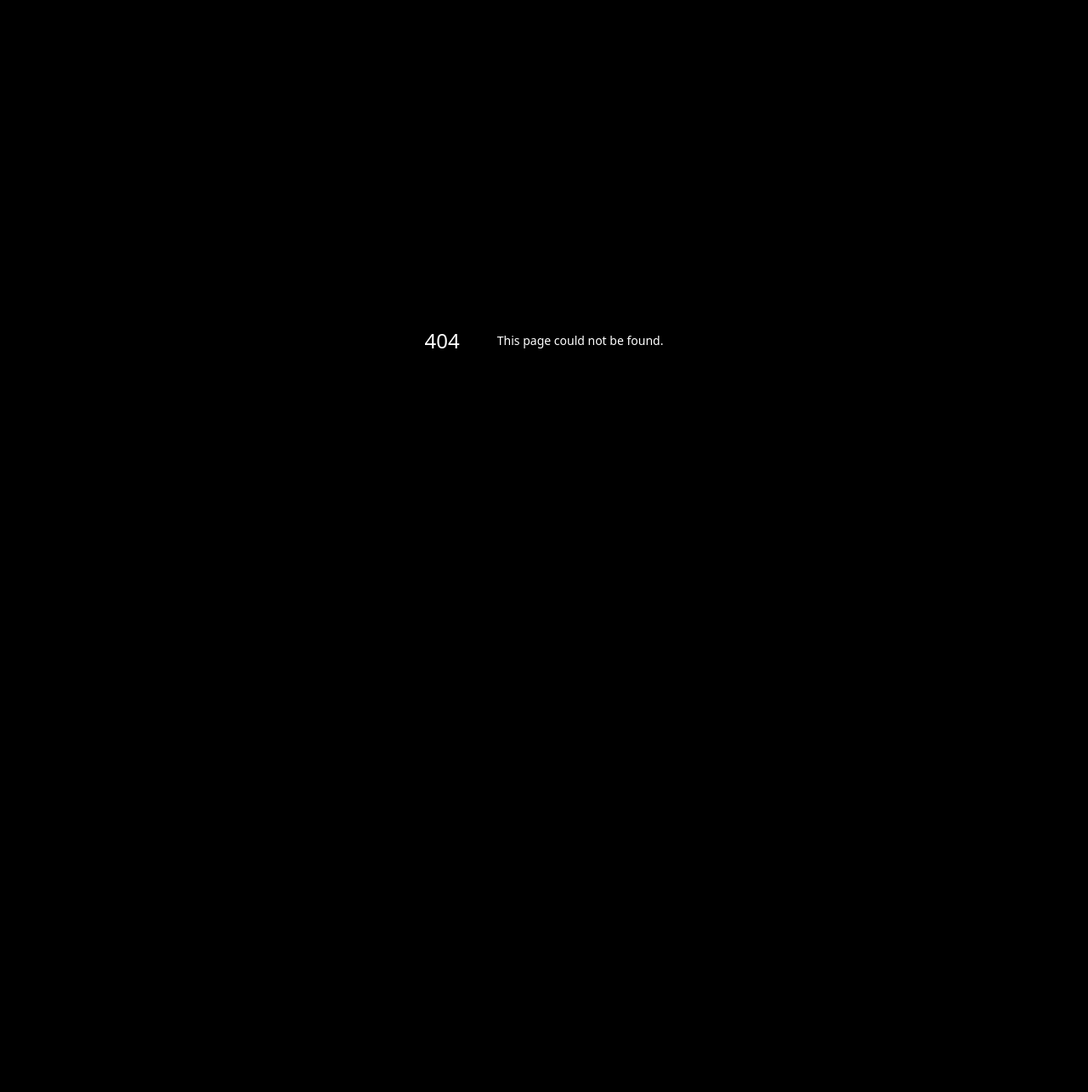
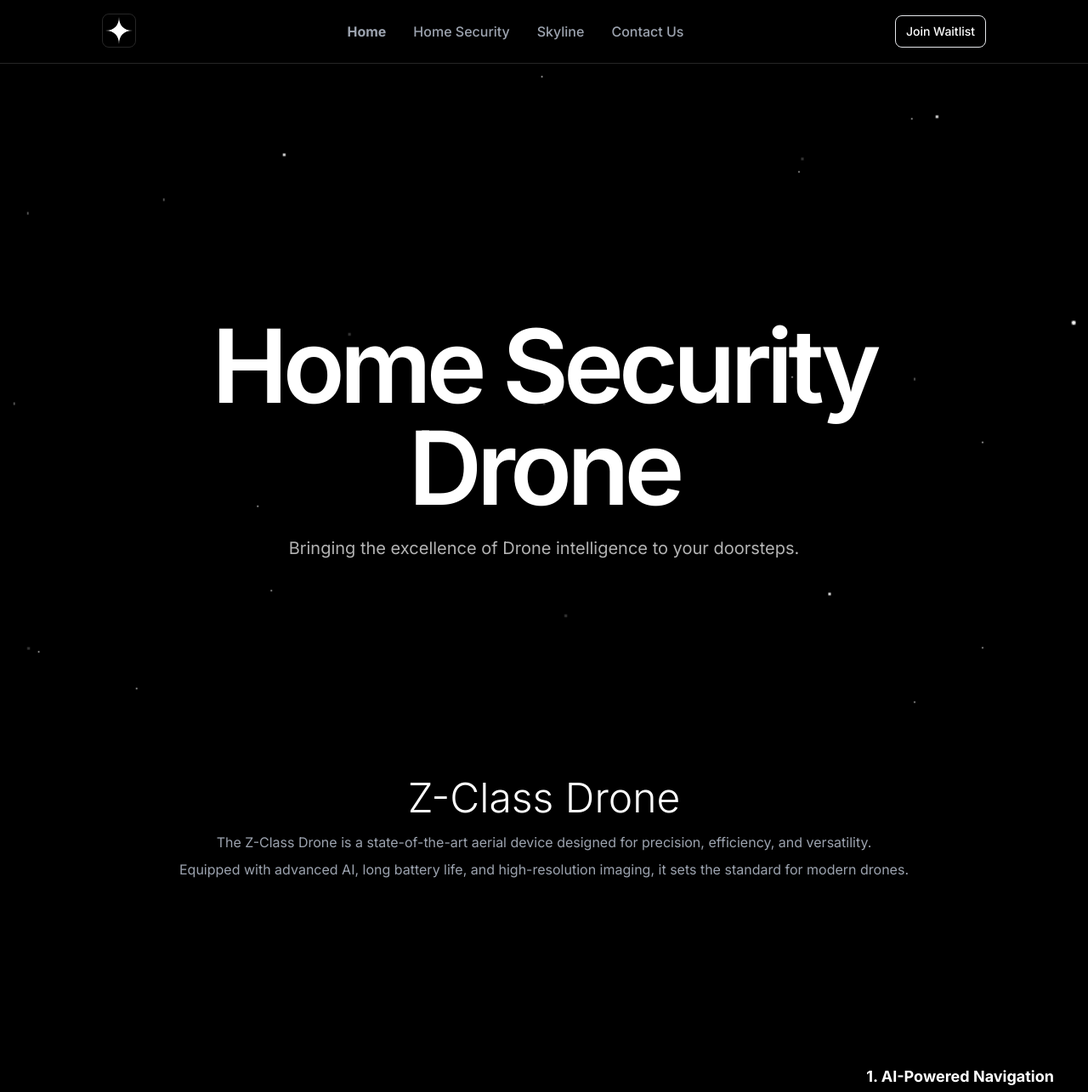
Before and after one commit to sasheshsingh/averon-website, a Next.js app: page /home-security in a window 1280 px wide. Before the commit this address had no page. Shown: the top 1285 px of the page at 85% size. Before the commit the page ends 800 px from the top, so only its background shows below. Built offline with nearby package versions, Linux system fonts and the light colour scheme; what tailwind-gradient-mask-image would draw is missing.

Commit message:
fix: added multiple components

```diff
--- /dev/null
+++ b/src/app/home-security/page.tsx
@@ -0,0 +1,35 @@
+import {Header} from "@/sections/Header";
+import {Hero} from "@/sections/Hero";
+import DescriptionCardLeft from "@/components/DescriptionCardLeft";
+import {BoardingVideo} from "@/components/BoardingVideo";
+import {BoardingImage} from "@/components/BoardingImage";
+import StylishCard from "@/components/StylishCard";
+
+export default function Main(){
+    return (
+        <div>
+            <Header />
+            <Hero
+                title="Home Security Drone"
+                paragraph="Bringing the excellence of Drone intelligence to your doorsteps."
+            />
+            <DescriptionCardLeft />
+            <BoardingVideo
+                video="http://commondatastorage.googleapis.com/gtv-videos-bucket/sample/BigBuckBunny.mp4"
+                title={undefined}
+                paragraph={undefined}
+            />
+                <StylishCard />
+                <BoardingImage
+                image="https://img.freepik.com/free-photo/3d-drone-flying-sunset-sea_1048-12782.jpg?t=st=1738013602~exp=1738017202~hmac=de8234f02684561e26aadc5773da041d3b48cb22a060e851dc9a87b44f8c50e5&w=1380"
+                title={undefined}
+                paragraph={undefined}
+            />
+            <BoardingImage
+                image="https://img.freepik.com/free-photo/3d-drone-flying-sunset-sea_1048-12782.jpg?t=st=1738013602~exp=1738017202~hmac=de8234f02684561e26aadc5773da041d3b48cb22a060e851dc9a87b44f8c50e5&w=1380"
+                title={undefined}
+                paragraph={undefined}
+            />
+        </div>
+);
+}
--- a/src/app/skyline/page.tsx
+++ b/src/app/skyline/page.tsx
@@ -10,7 +10,7 @@ export default function Main() {
     <div>
       <Header />
       <Hero
-        title="Home Security Drone"
+        title="Skyline"
         paragraph="Bringing the excellence of Drone intelligence to your doorsteps."
       />
         <DescriptionCards />
--- /dev/null
+++ b/src/components/DescriptionCardLeft.tsx
@@ -0,0 +1,85 @@
+// export default function DescriptionCardLeft() {
+//     return (
+//         <section className="bg-blue min-h-screen flex flex-col items-center justify-start text-white p-10">
+//             {/* First Div: Title and Paragraphs */}
+//             <div className="w-full text-center mb-36">
+//                 <h1 className="text-5xl font-light mb-4">Z class (written in ........ font)</h1>
+//                 <p className="text-gray-400 mb-2">
+//                     Lorem Ipsum is simply dummy text of the printing and typesetting industry.
+//                 </p>
+//                 <p className="text-gray-400 mb-8">
+//                     Lorem Ipsum is simply dummy text of the printing and typesetting industry.
+//                 </p>
+//             </div>
+//
+//             {/* Second Div: Image on the Left and Features on the Right */}
+//             <div className="flex flex-wrap justify-center w-full max-w-7xl gap-10 items-center">
+//                 <div className="w-[512px] h-[512px] bg-gray-400 overflow-hidden rounded-lg">
+//                     <img
+//                         src="https://camo.githubusercontent.com/c2fd2f94aa55544327fc8ed8901aedb2eec8e3535243452b43646eb8086efe1a/68747470733a2f2f796176757a63656c696b65722e6769746875622e696f2f73616d706c652d696d616765732f696d6167652d34342e6a7067"
+//                         alt="Placeholder Image"
+//                         className="w-full h-full object-cover"
+//                     />
+//                 </div>
+//                 <div className="flex- min-w-[300px]">
+//                     {[...Array(3)].map((_, i) => (
+//                         <div key={i} className="mb-6">
+//                             <h2 className="font-bold text-lg">{i + 1}. Feature {i + 1}</h2>
+//                             <p className="text-gray-400">
+//                                 Lorem Ipsum is simply dummy text of the printing and typesetting industry.
+//                             </p>
+//                         </div>
+//                     ))}
+//                 </div>
+//             </div>
+//         </section>
+//     );
+// }
+
+export default function DescriptionCardLeft() {
+    return (
+        <section className="bg-blue min-h-screen flex flex-col items-center justify-start text-white p-10">
+            {/* First Div: Title and Paragraphs */}
+            <div className="w-full text-center mb-36">
+                <h1 className="text-5xl font-light mb-4">Z-Class Drone</h1>
+                <p className="text-gray-400 mb-2">
+                    The Z-Class Drone is a state-of-the-art aerial device designed for precision, efficiency, and versatility.
+                </p>
+                <p className="text-gray-400 mb-8">
+                    Equipped with advanced AI, long battery life, and high-resolution imaging, it sets the standard for modern drones.
+                </p>
+            </div>
+
+            {/* Second Div: Image on the Left and Features on the Right */}
+            <div className="flex flex-wrap justify-center w-full max-w-7xl gap-10 items-center">
+                <div className="w-128 h-128 bg-gray-400 overflow-hidden rounded-lg">
+                    <img
+                        src="https://camo.githubusercontent.com/c2fd2f94aa55544327fc8ed8901aedb2eec8e3535243452b43646eb8086efe1a/68747470733a2f2f796176757a63656c696b65722e6769746875622e696f2f73616d706c652d696d616765732f696d6167652d34342e6a7067"
+                        alt="Z-Class Drone"
+                        className="w-full h-full object-cover"
+                    />
+                </div>
+                <div className="flex-1 min-w-[300px] text-right">
+                    <div className="mb-6 h-40 flex flex-col justify-center">
+                        <h2 className="font-bold text-lg">1. AI-Powered Navigation</h2>
+                        <p className="text-gray-400">
+                            The Z-Class Drone uses cutting-edge AI to autonomously navigate complex environments with precision.
+                        </p>
+                    </div>
+                    <div className="mb-6 h-40 flex flex-col justify-center">
+                        <h2 className="font-bold text-lg">2. High-Resolution Imaging</h2>
+                        <p className="text-gray-400">
+                            Capture stunning 4K aerial footage with its advanced imaging system, ideal for photography and surveillance.
+                        </p>
+                    </div>
+                    <div className="mb-6 h-40 flex flex-col justify-center">
+                        <h2 className="font-bold text-lg">3. Extended Battery Life</h2>
+                        <p className="text-gray-400">
+                            Enjoy up to 60 minutes of uninterrupted flight time, ensuring you cover more ground efficiently.
+                        </p>
+                    </div>
+                </div>
+            </div>
+        </section>
+    );
+}
--- a/src/sections/Header.tsx
+++ b/src/sections/Header.tsx
@@ -1,5 +1,4 @@
 import LogoIcon from "@/assets/logo.svg";
-import MenuIcon from "@/assets/icon-menu.svg";
 export const Header = () => {
   return (
     <header className="py-4 border-b border-white/15 top-0 z-10 bg-transparent">
@@ -19,13 +18,13 @@ export const Header = () => {
                 Home
               </a>
               <a
-                  href="/skyline"
+                  href="/home-security"
                   className=" text-gray-400 font-medium hover:text-white transition"
               >
-                Drone
+                Home Security
               </a>
               <a
-                  href="#"
+                  href="/skyline"
                   className="text-gray-400 font-medium hover:text-white transition"
               >
                 Skyline
@@ -39,9 +38,9 @@ export const Header = () => {
             </nav>
           </div>
           <div className="flex gap-4 items-center">
-            <button className="border py-2 px-3 rounded-lg font-medium text-sm">
+            <a href="/contact-us" className="border py-2 px-3 rounded-lg font-medium text-sm">
               Join Waitlist
-            </button>
+            </a>
           </div>
         </div>
       </div>
```
